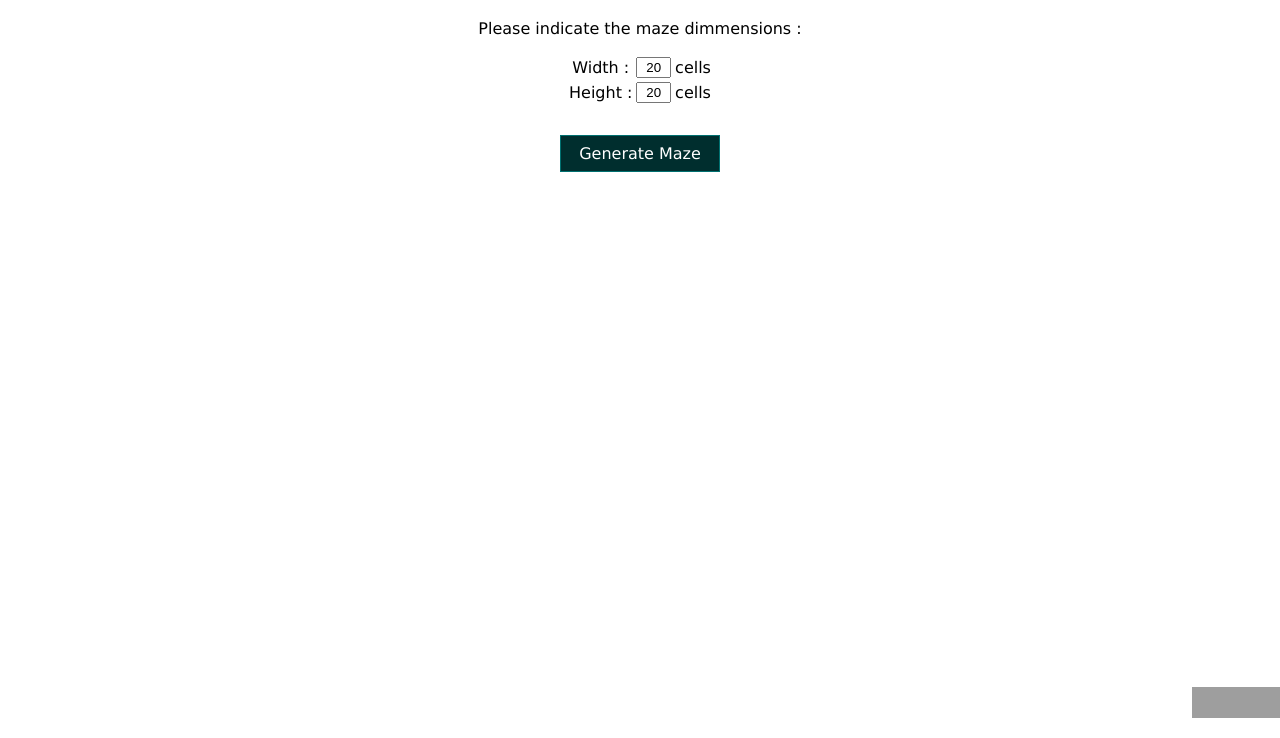
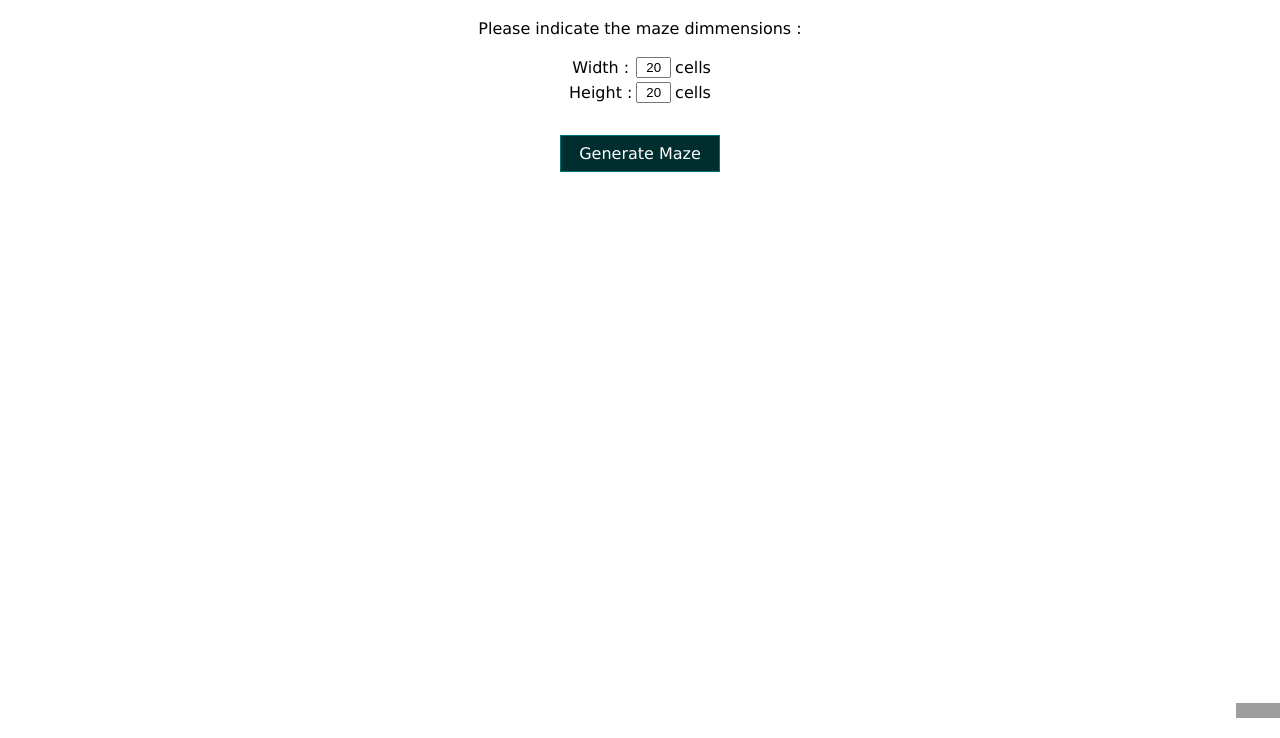
Before and after one commit to CamillePrad/maze, a plain HTML site: page index.html in a window 1280 px wide. Shown: the part 62-800 px from the top of the page. Drawn offline with Linux system fonts and the light colour scheme; grey boxes are pictures that could not be loaded.

Commit message:
Update index.html

```diff
--- a/index.html
+++ b/index.html
@@ -9,7 +9,7 @@
 	<body>
 		<header class="main-header">
 			<h1>Maze generator</h1>
-		 </header>
+		</header>
 		<div class="please"> Please indicate the maze dimmensions :</div>
 		<div>
 			<table class="table-dimmensions">
@@ -39,7 +39,7 @@
 		<footer>
 			<p>
 				<a href="http://jigsaw.w3.org/css-validator/check/referer">
-    					<img style="border:0;width:88px;height:31px" src="http://jigsaw.w3.org/css-validator/images/vcss-blue" alt="CSS Valide !" />
+    					<img style="border:0;width:44px;height:15px" src="http://jigsaw.w3.org/css-validator/images/vcss-blue" alt="CSS Valide !" />
 				</a>
 			</p>
       		</footer>
```
